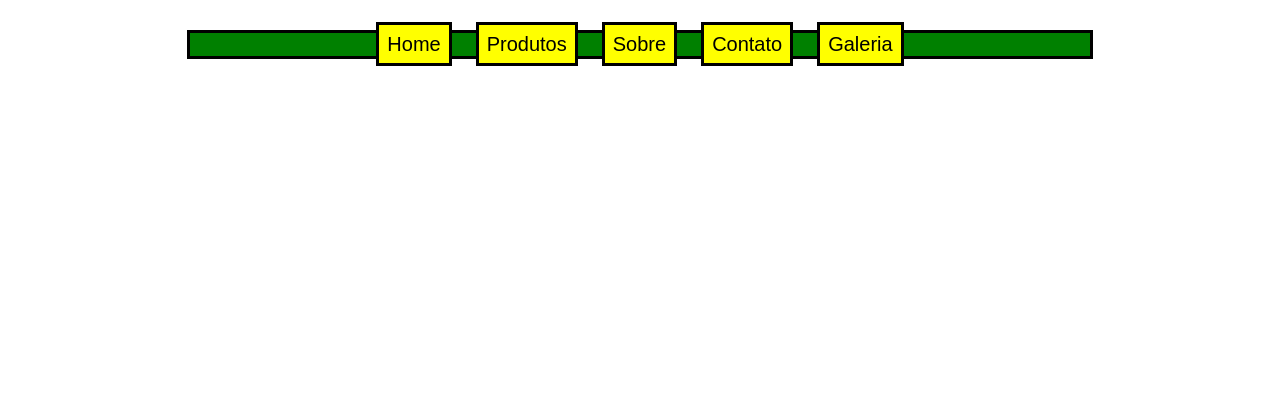
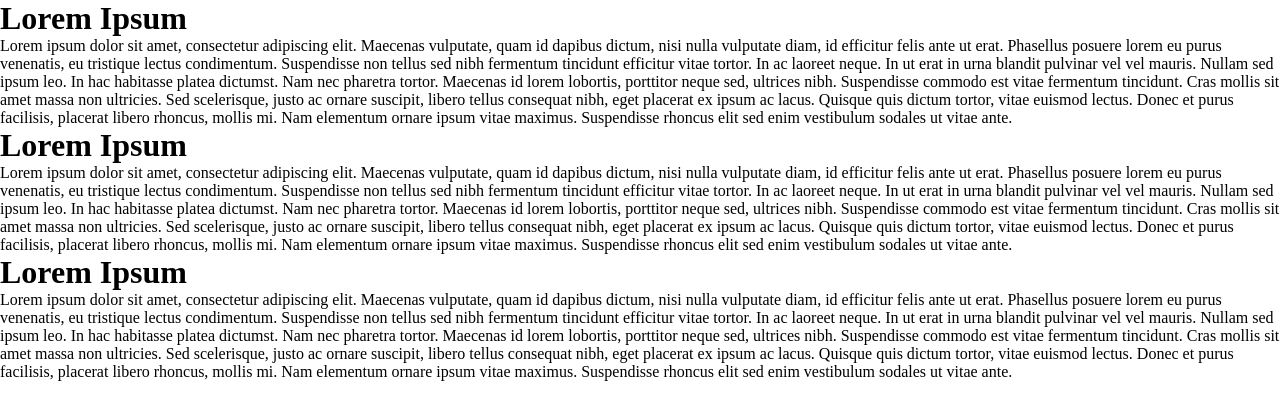
Before and after one commit to pedrodevweb/curso, a plain HTML site: page index1.html in a window 1280 px wide. Drawn offline with Linux system fonts and the light colour scheme.

Commit message:
index1.html

```diff
--- a/index1.html
+++ b/index1.html
@@ -8,12 +8,62 @@
     <title>Document</title>
   </head>
   <body>
-    <div class="menu">
-      <a href="#">Home</a>
-      <a href="#">Produtos</a>
-      <a href="#">Sobre</a>
-      <a href="#">Contato</a>
-      <a href="#">Galeria</a>
+    <div class="artigo">
+      <h1>Lorem Ipsum</h1>
+      <p>
+        Lorem ipsum dolor sit amet, consectetur adipiscing elit. Maecenas
+        vulputate, quam id dapibus dictum, nisi nulla vulputate diam, id
+        efficitur felis ante ut erat. Phasellus posuere lorem eu purus
+        venenatis, eu tristique lectus condimentum. Suspendisse non tellus sed
+        nibh fermentum tincidunt efficitur vitae tortor. In ac laoreet neque. In
+        ut erat in urna blandit pulvinar vel vel mauris. Nullam sed ipsum leo.
+        In hac habitasse platea dictumst. Nam nec pharetra tortor. Maecenas id
+        lorem lobortis, porttitor neque sed, ultrices nibh. Suspendisse commodo
+        est vitae fermentum tincidunt. Cras mollis sit amet massa non ultricies.
+        Sed scelerisque, justo ac ornare suscipit, libero tellus consequat nibh,
+        eget placerat ex ipsum ac lacus. Quisque quis dictum tortor, vitae
+        euismod lectus. Donec et purus facilisis, placerat libero rhoncus,
+        mollis mi. Nam elementum ornare ipsum vitae maximus. Suspendisse rhoncus
+        elit sed enim vestibulum sodales ut vitae ante.
+      </p>
+    </div>
+    <div class="artigo">
+      <h1>Lorem Ipsum</h1>
+      <p>
+        Lorem ipsum dolor sit amet, consectetur adipiscing elit. Maecenas
+        vulputate, quam id dapibus dictum, nisi nulla vulputate diam, id
+        efficitur felis ante ut erat. Phasellus posuere lorem eu purus
+        venenatis, eu tristique lectus condimentum. Suspendisse non tellus sed
+        nibh fermentum tincidunt efficitur vitae tortor. In ac laoreet neque. In
+        ut erat in urna blandit pulvinar vel vel mauris. Nullam sed ipsum leo.
+        In hac habitasse platea dictumst. Nam nec pharetra tortor. Maecenas id
+        lorem lobortis, porttitor neque sed, ultrices nibh. Suspendisse commodo
+        est vitae fermentum tincidunt. Cras mollis sit amet massa non ultricies.
+        Sed scelerisque, justo ac ornare suscipit, libero tellus consequat nibh,
+        eget placerat ex ipsum ac lacus. Quisque quis dictum tortor, vitae
+        euismod lectus. Donec et purus facilisis, placerat libero rhoncus,
+        mollis mi. Nam elementum ornare ipsum vitae maximus. Suspendisse rhoncus
+        elit sed enim vestibulum sodales ut vitae ante.
+      </p>
+    </div>
+    <div class="artigo">
+      <h1>Lorem Ipsum</h1>
+      <p>
+        Lorem ipsum dolor sit amet, consectetur adipiscing elit. Maecenas
+        vulputate, quam id dapibus dictum, nisi nulla vulputate diam, id
+        efficitur felis ante ut erat. Phasellus posuere lorem eu purus
+        venenatis, eu tristique lectus condimentum. Suspendisse non tellus sed
+        nibh fermentum tincidunt efficitur vitae tortor. In ac laoreet neque. In
+        ut erat in urna blandit pulvinar vel vel mauris. Nullam sed ipsum leo.
+        In hac habitasse platea dictumst. Nam nec pharetra tortor. Maecenas id
+        lorem lobortis, porttitor neque sed, ultrices nibh. Suspendisse commodo
+        est vitae fermentum tincidunt. Cras mollis sit amet massa non ultricies.
+        Sed scelerisque, justo ac ornare suscipit, libero tellus consequat nibh,
+        eget placerat ex ipsum ac lacus. Quisque quis dictum tortor, vitae
+        euismod lectus. Donec et purus facilisis, placerat libero rhoncus,
+        mollis mi. Nam elementum ornare ipsum vitae maximus. Suspendisse rhoncus
+        elit sed enim vestibulum sodales ut vitae ante.
+      </p>
     </div>
   </body>
 </html>
```
